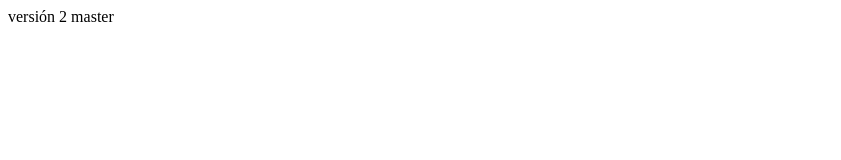
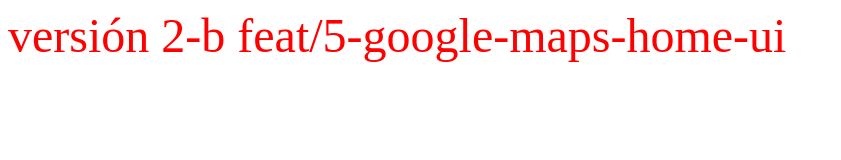
Before and after one commit to webmad0619/testing-branches, a plain HTML site: page index.html in a window 1280 px wide. Shown: the whole page, without its empty margins (0-841 px from the left). Drawn offline with Linux system fonts and the light colour scheme.

Commit message:
added css for the feature

```diff
--- /dev/null
+++ b/index.css
@@ -0,0 +1,4 @@
+body {
+    color: red;
+    font-size: 48px;
+}
--- a/index.html
+++ b/index.html
@@ -5,8 +5,9 @@
     <meta name="viewport" content="width=device-width, initial-scale=1.0">
     <meta http-equiv="X-UA-Compatible" content="ie=edge">
     <title>Document</title>
+    <link rel="stylesheet" href="./index.css">
 </head>
 <body>
-    versión 2 master
+    versión 2-b feat/5-google-maps-home-ui
 </body>
 </html>
```
